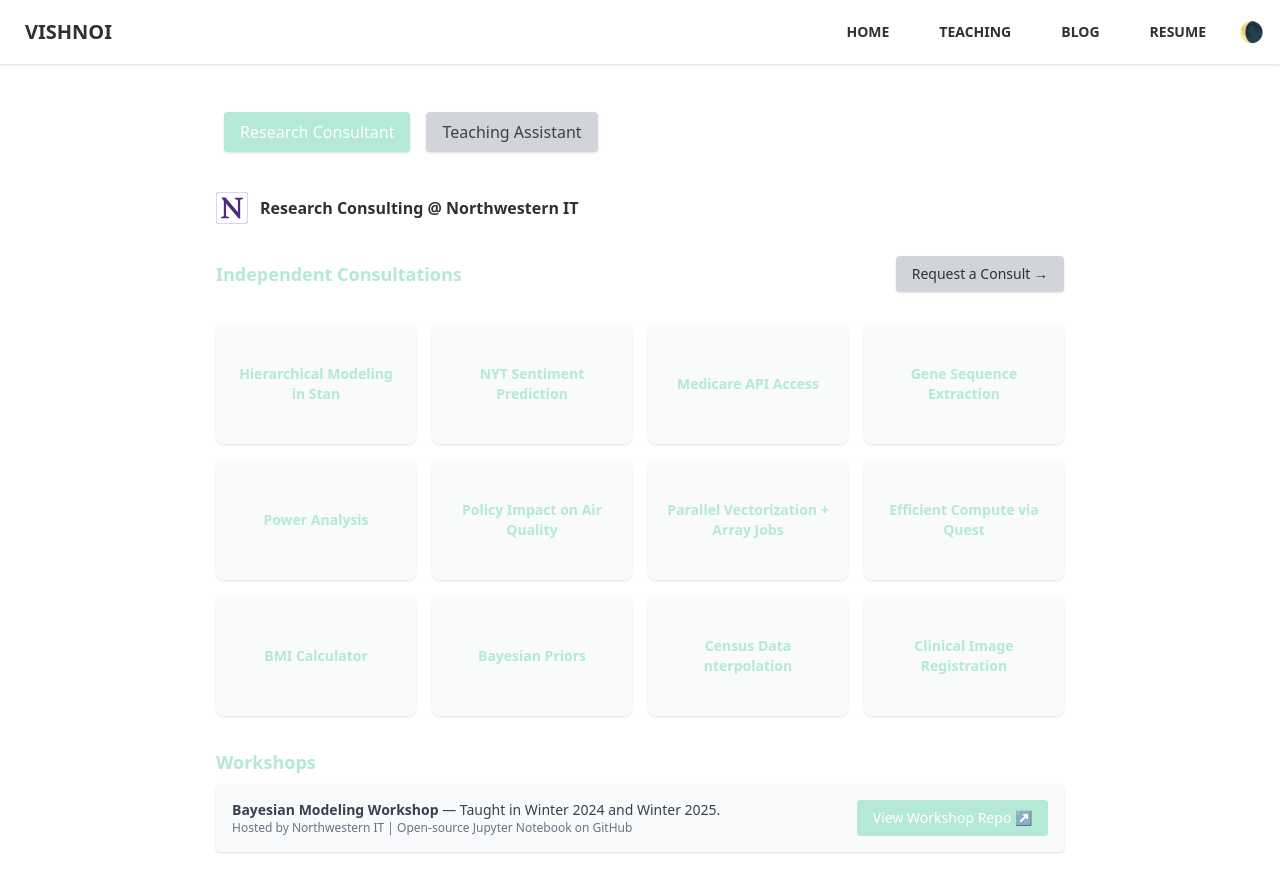
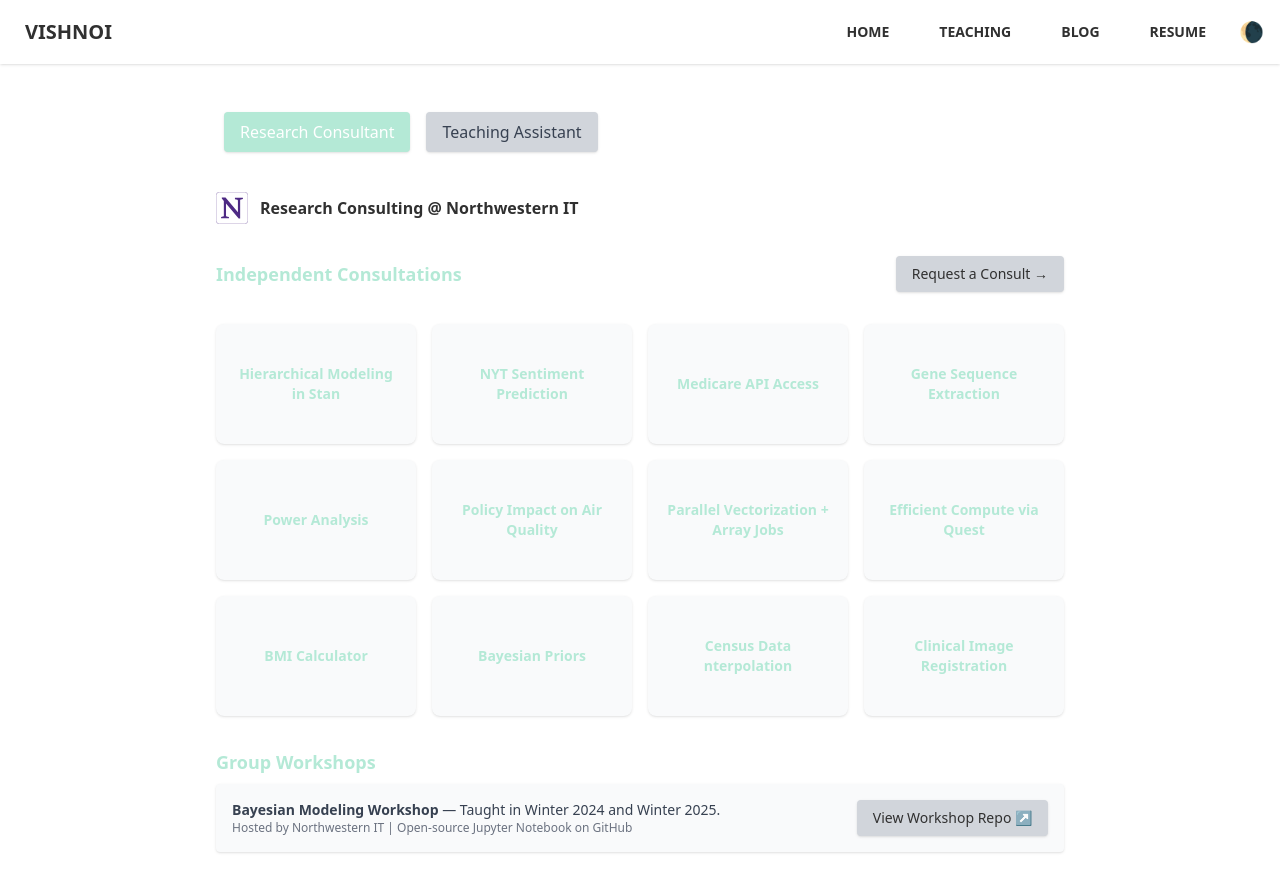
Before and after one commit to s-vishnoi/portfolio, a Vue app: page /teaching in a window 1280 px wide. Built offline with nearby package versions, Linux system fonts and the light colour scheme.

Commit message:
font changes

```diff
--- a/src/pages/Teaching.vue
+++ b/src/pages/Teaching.vue
@@ -65,7 +65,7 @@
 
       <!-- Workshops Section -->
       <div>
-        <h3 class="text-lg font-bold text-accent mt-8 mb-2">Workshops</h3>
+        <h3 class="text-lg font-bold text-accent mt-8 mb-2">Group Workshops</h3>
         <div class="bg-base-200 p-4 rounded shadow flex flex-col sm:flex-row items-start sm:items-center justify-between gap-4">
           <div>
             <p class="text-sm font-medium text-gray-700">
@@ -76,7 +76,7 @@
           <a
             href="https://github.com/s-vishnoi/Bayesian_Regression/blob/main/stan_workshop.ipynb"
             target="_blank"
-            class="text-sm bg-accent text-white px-4 py-2 rounded hover:bg-accent-focus transition"
+            class="text-sm bg-base-300 hover:bg-base-200 px-4 py-2 rounded shadow transition whitespace-nowrap"
           >
             View Workshop Repo ↗
           </a>
```
